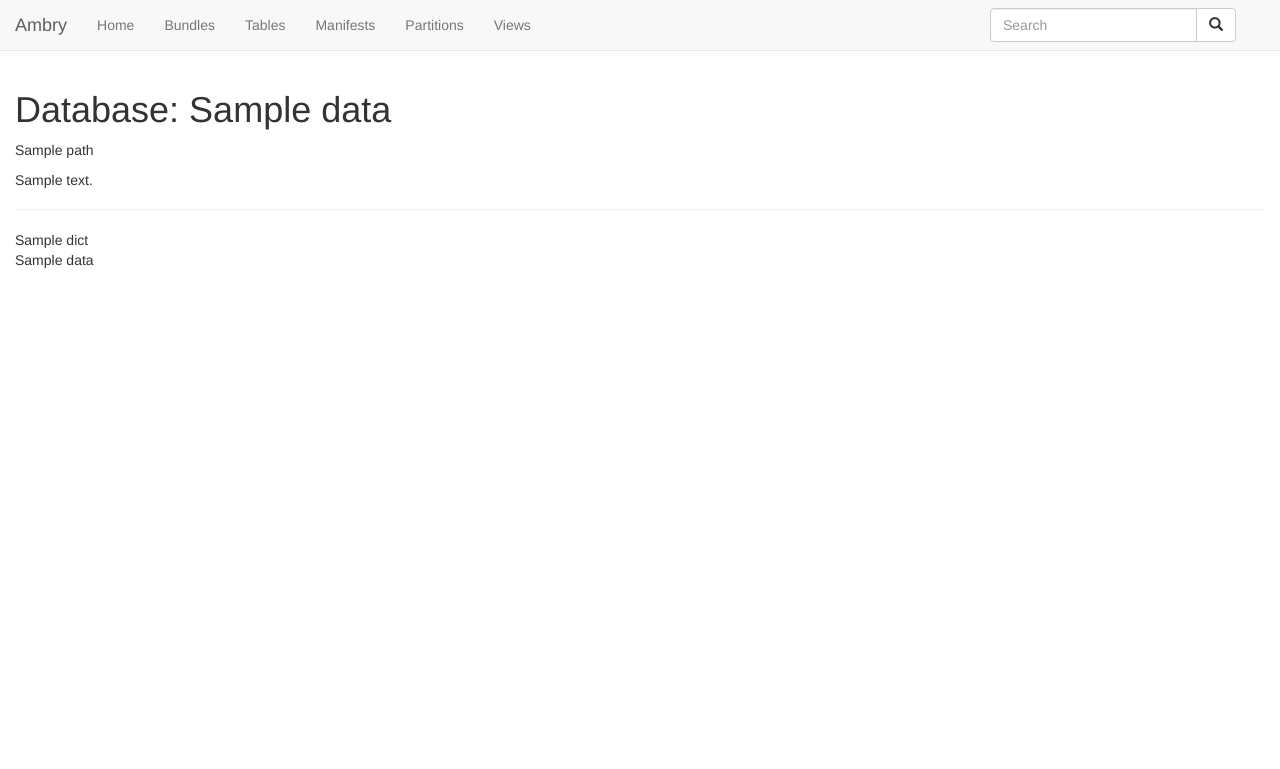
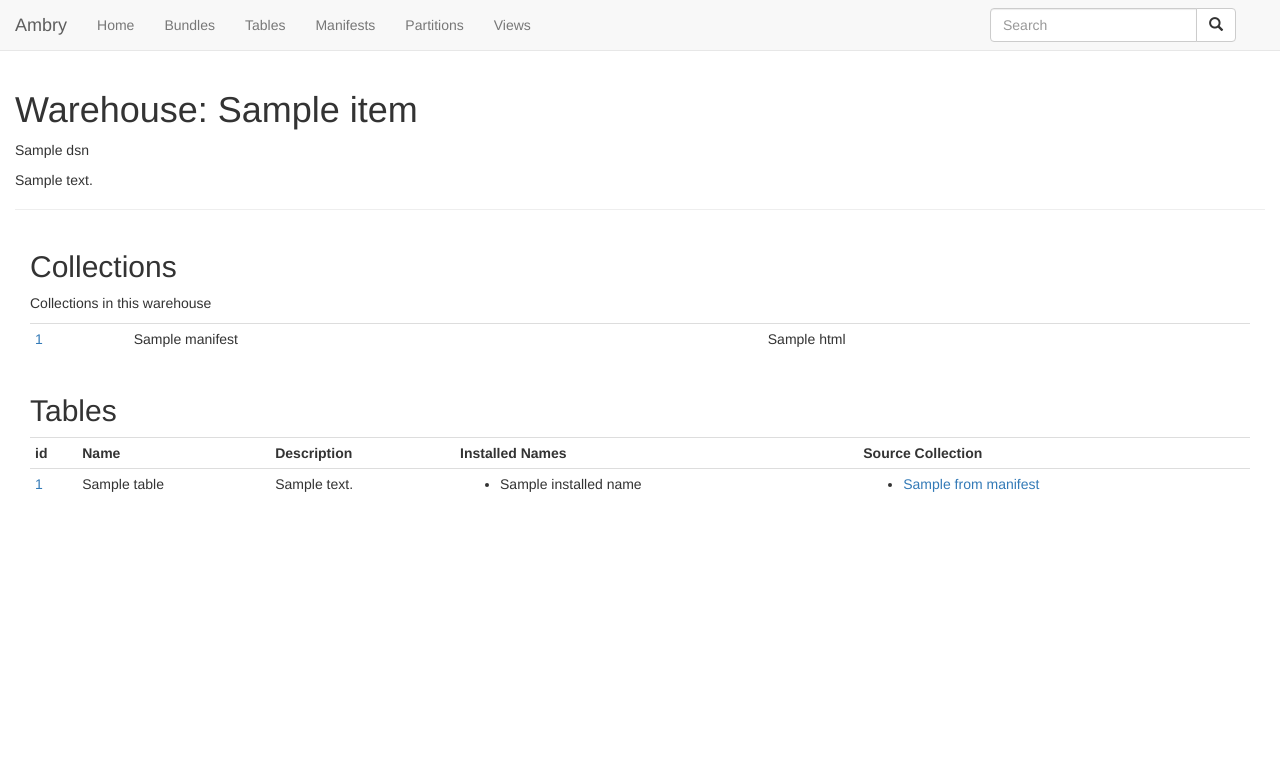
Before and after one commit to CivicKnowledge/ambrydoc, a Flask app: template ambrydoc/templates/store/index.html in a window 1280 px wide. Shown: the top 769 px of the page. Run offline with Flask 2, Linux system fonts and the light colour scheme; the template is opened without the code that fills it: most values are stand-ins (such as "Sample title", 1, 10 or a date in 2020); some libraries are stand-ins or nearby versions.

Commit message:
more work on basic functionality

```diff
--- a/ambrydoc/cache.py
+++ b/ambrydoc/cache.py
@@ -77,9 +77,6 @@ class DocCache(object):
 
     def get_library(self):
         return self.get(self.library_relpath())
-
-
-
 
 
     ##
--- a/ambrydoc/templates/bundle/index.html
+++ b/ambrydoc/templates/bundle/index.html
@@ -5,7 +5,7 @@
 {% endblock %}
 {% block masthead %}
     <h1 class="title">{{b.identity.name}}</h1>
-    <p>{{b.identity.fqname}}</p>
+    <p>Bundle {{b.identity.fqname}}</p>
     {% if b.meta.about.summary -%}<p>{{b.meta.about.summary}}</p>{% endif -%}
 {% endblock %}
 
--- a/ambrydoc/templates/manifest/index.html
+++ b/ambrydoc/templates/manifest/index.html
@@ -2,13 +2,13 @@
 {# m is a Manifest object. md is the dict version of the manifest, from the JSON cache
 #}
 {% extends "layout.html" %}
-{% block title %}Collection: {{m.title}}{% endblock %}
+{% block title %}{{m.title}}{% endblock %}
 {% block head %}
     {{ super() }}
 {% endblock %}
 {% block masthead %}
-    <h1 class="title">Manifest: {{m.title}}</h1>
-    {% if m.uid -%}<p class="uid"><a href="{{manifest_path(m.uid)}}">Manifest {{m.uid}}</a></p>{% endif %}
+    <h1 class="title">{{m.title}}</h1>
+    {% if m.uid -%}<p class="uid">Collection <a href="{{manifest_path(m.uid)}}">{{m.uid}}</a></p>{% endif %}
     <p>{{m.summary.html}}</p>
 {% endblock %}
 
--- a/ambrydoc/templates/manifest/tables.html
+++ b/ambrydoc/templates/manifest/tables.html
@@ -8,15 +8,15 @@
             <th>Installed As</th>
             <th>Description</th>
             <th>Bundle</th>
-            <th>Bundle Title</th>
+
         </tr>
         {% for t_vid, t in md.tables.items() -%}
         <tr>
             <td><a href="{{table_path(t.d_vid,t_vid)}}">{{t.name}}</a></td>
             <td>{% for i_name in t.installed_names -%}{{i_name}}<br/>{% endfor -%}</td>
             <td>{{t.description}}</td>
-            <td><a href="{{bundle_path(t.d_vid)}}">{{md.bundles.get(t.d_vid).identity.vname}}</a></td>
-            <td>{{md.bundles.get(t.d_vid).meta.about.title}}</td>
+            <td><a href="{{bundle_path(t.d_vid)}}">{{md.bundles.get(t.d_vid).identity.vname}}</a>:
+                {{md.bundles.get(t.d_vid).meta.about.title}}</td>
         </tr>
 
         {% endfor -%}
--- a/ambrydoc/templates/store/index.html
+++ b/ambrydoc/templates/store/index.html
@@ -1,16 +1,60 @@
 {% extends "layout.html" %}
-{% block title %}Database: {{s.data.title}}{% endblock %}
+{% block title %}Database: {{s.title}}{% endblock %}
 {% block head %}
     {{ super() }}
 {% endblock %}
 
 {% block masthead %}
-    <h1 class="title">Database: {{s.data.title}}</h1>
-    <p>{{s.path}}</p>
-    {% if s.data.summary -%}<p>{{s.data.summary}}</p>{% endif -%}
+    <h1 class="title">Warehouse: {{s.title}}</h1>
+    <p>{{s.dsn}}</p>
+    {% if s.summary -%}<p>{{s.summary}}</p>{% endif -%}
 {% endblock %}
 
 {% block body %}
-{{s.dict}}<br/>
-{{s.data}}
+<div class="col-md-12">
+
+    <h2>Collections</h2>
+    <p>Collections in this warehouse </p>
+    <table  class="table table-hover table-condensed" >
+    {% for uid, m in s.manifests.items() -%}
+        <tr>
+        <td><a href="{{manifest_path(uid)}}">{{uid}}</a></td>
+        <td>{{m.title}}</td>
+        <td>{{m.summary.html}}</td>
+        </tr>
+    {% endfor %}
+    </table>
+</div>
+
+
+<div class="col-md-12">
+
+    <h2>Tables</h2>
+    <table  class="table table-hover table-condensed" >
+        <tr>
+            <th>id</th>
+            <th>Name</th>
+            <th>Description</th>
+            <th>Installed Names</th>
+            <th>Source Collection</th>
+
+        </tr>
+    {% for k, t in s.tables.items() -%}
+        <tr>
+        <td><a href="{{table_path(t.d_vid, t.vid)}}">{{t.vid}}</a></td>
+        <td>{{t.name}}</td>
+        <td>{{t.description}}</td>
+        <td><ul>{% for n in t.installed_names -%}
+            <li>{{n}}</li>
+            {% endfor -%}</ul>
+        </td>
+        <td><ul>{% for m in t.from_manifest -%}
+            <li><a href="{{manifest_path(m.uid)}}">{{m.title}}</a></li>
+            {% endfor -%}</ul>
+        </td>
+        </tr>
+    {% endfor %}
+    </table>
+</div>
+
 {% endblock %}
```
Also changed, not shown: ambrydoc/render.py (+28 -4 lines), ambrydoc/templates/index.html (+12 -10 lines).
